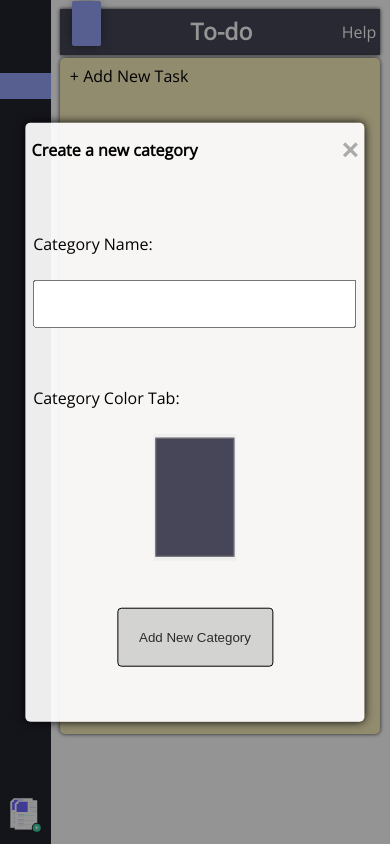
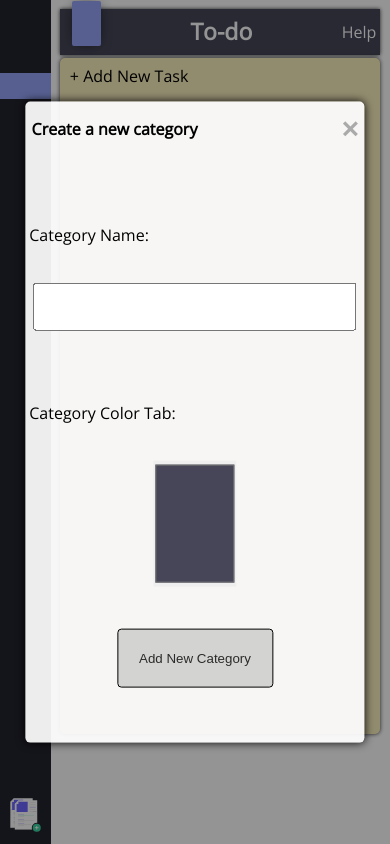
Before and after one commit to notstoe/todo-list, a plain HTML site: page index.html in a window 390 px wide. Both pictures are taken after a click on the element "Add New Category". Drawn offline with nearby package versions, Linux system fonts and the light colour scheme.

Commit message:
margin to labels on modals

```diff
--- a/styles/responsive.css
+++ b/styles/responsive.css
@@ -103,7 +103,7 @@
 
   .modal {
     width: 85%;
-    height: 70%;
+    height: 75%;
     padding: 1vw;
   }
 
@@ -119,6 +119,10 @@
   .submitBtn {
     height: 7vh;
     width: 40vw;
+  }
+
+  .modalLabel {
+    margin: 2vh 0;
   }
 
 }
```
